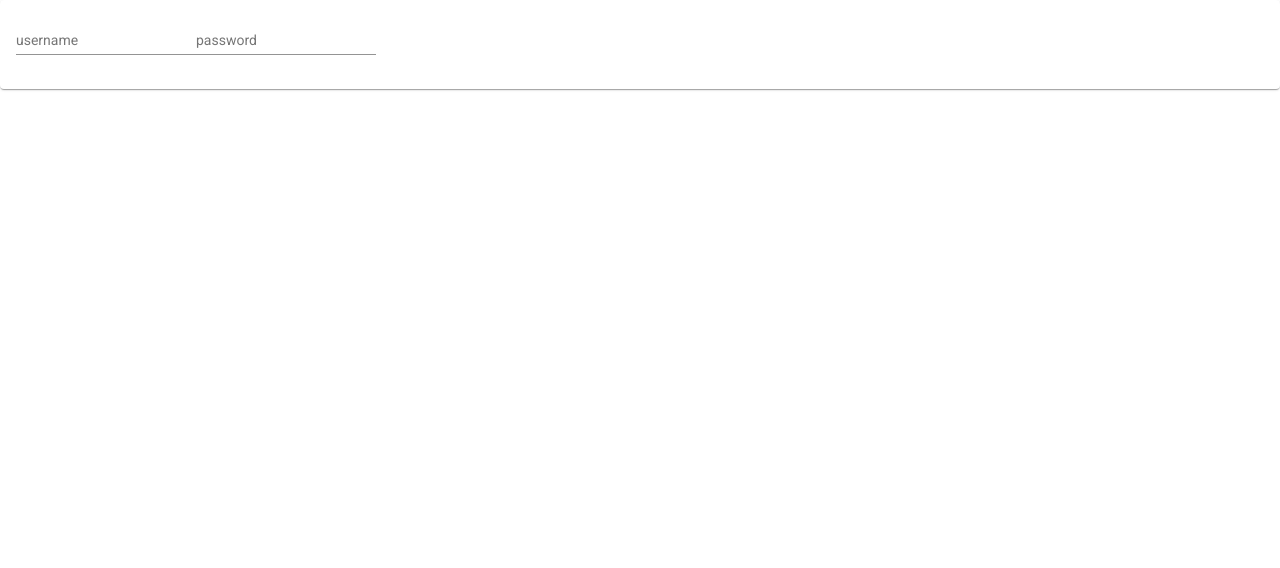
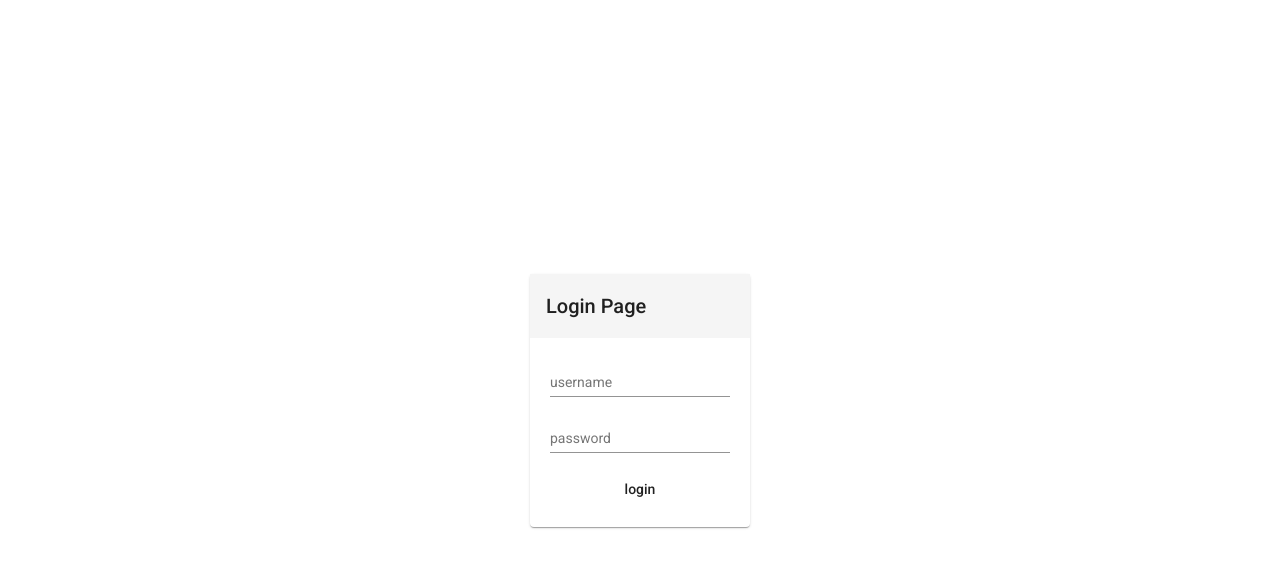
Before and after one commit to EanPistorius/angular, an Angular app: page / in a window 1280 px wide. Shown: the top 568 px of the page. Built offline with nearby package versions, Linux system fonts and the light colour scheme.

Commit message:
Changes to Login html component updated css component of login page imported material toolbar

```diff
--- a/src/app/app.module.ts
+++ b/src/app/app.module.ts
@@ -10,6 +10,7 @@ import {MatFormFieldModule} from '@angular/material/form-field';
 import {MatInputModule} from '@angular/material/input';
 import {MatButtonModule} from '@angular/material/button';
 import {MatCardModule} from '@angular/material/card';
+import {MatToolbarModule} from '@angular/material/toolbar';
 
 @NgModule({
   declarations: [
@@ -26,7 +27,8 @@ import {MatCardModule} from '@angular/material/card';
     MatFormFieldModule,
     MatInputModule,
     MatButtonModule,
-    MatCardModule
+    MatCardModule,
+    MatToolbarModule
   ],
   providers: [],
   bootstrap: [AppComponent]
--- a/src/app/login/login.component.html
+++ b/src/app/login/login.component.html
@@ -1,6 +1,7 @@
-<div>
-  <mat-card>
-    <form>
+<div fxLayoutAlign="center center" fxFlexFill class="main-div">
+  <mat-card fxflex="25">
+    <mat-toolbar>Login Page</mat-toolbar>
+    <form fxLayoutAlign="stretch"  fxLayout="column" class="form">
       <mat-form-field>
         <input matInput placeholder="username">
       </mat-form-field>
@@ -8,6 +9,7 @@
       <mat-form-field>
         <input matInput type="password" placeholder="password">
       </mat-form-field>
+      <button mat-button type="submit">login</button>
     </form>
 
   </mat-card>
--- a/src/app/login/login.component.scss
+++ b/src/app/login/login.component.scss
@@ -0,0 +1,7 @@
+.main-div mat-card{
+  padding: 0px;
+}
+
+.form{
+  padding: 20px;
+}
```
